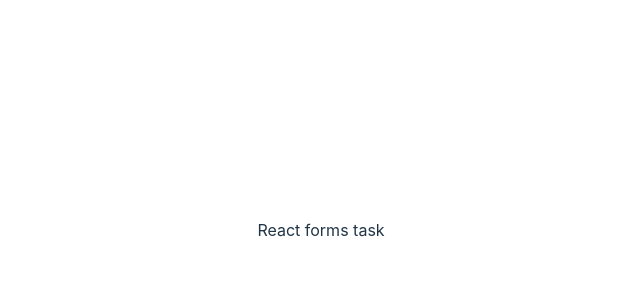
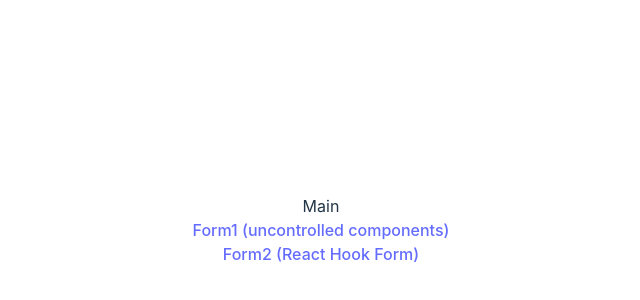
Before and after one commit to Gunsnfnr/rss-react-2024-q3-forms, a React (Vite) app: page / in a window 1280 px wide. Shown: the part 170-470 px from the top of the page, without its empty margins (319-959 px from the left). Built offline with nearby package versions, Linux system fonts and the light colour scheme.

Commit message:
feat: add basic pages and routing

```diff
--- a/src/App.tsx
+++ b/src/App.tsx
@@ -1,11 +1,37 @@
+// import {createBrowserRouter} from 'react-router-dom';
+import { createBrowserRouter, RouterProvider } from 'react-router-dom';
 import './App.css';
+import Main from './components/Main/Main';
+import Form1 from './components/Form1/Form1';
+import Form2 from './components/Form2/Form2';
+import NotFound from './components/NotFound/NotFound';
 
-function App() {
-  return (
-    <>
-      <div>React forms task</div>
-    </>
-  );
-}
+const router = createBrowserRouter([
+  {
+    path: '/',
+    Component: Main,
+    // children: [
+    // ],
+  },
+  {
+    path: '/form1',
+    Component: Form1,
+  },
+  {
+    path: '/form2',
+    Component: Form2,
+  },
+  { path: '*', Component: NotFound },
+]);
+
+// const App = () => {
+//   return (
+//     <>
+//       <div>React forms task</div>
+//     </>
+//   );
+// };
+
+const App = () => <RouterProvider router={router} />;
 
 export default App;
--- /dev/null
+++ b/src/components/Form1/Form1.tsx
@@ -0,0 +1,13 @@
+import { Link } from 'react-router-dom';
+
+const Form1 = () => {
+  return (
+    <>
+      <div>Form #1 - uncontrolled components</div>
+      <div>
+        Back to <Link to="/">the Main page</Link>
+      </div>
+    </>
+  );
+};
+export default Form1;
--- /dev/null
+++ b/src/components/Form2/Form2.tsx
@@ -0,0 +1,13 @@
+import { Link } from 'react-router-dom';
+
+const Form2 = () => {
+  return (
+    <>
+      <div>Form #2 - React Hook Form</div>
+      <div>
+        Back to <Link to="/">the Main page</Link>
+      </div>
+    </>
+  );
+};
+export default Form2;
--- /dev/null
+++ b/src/components/Main/Main.tsx
@@ -0,0 +1,16 @@
+import { Link } from 'react-router-dom';
+
+const Main = () => {
+  return (
+    <>
+      <div>Main</div>
+      <div>
+        <Link to="/form1">Form1 (uncontrolled components)</Link>
+      </div>
+      <div>
+        <Link to="/form2">Form2 (React Hook Form)</Link>
+      </div>
+    </>
+  );
+};
+export default Main;
--- /dev/null
+++ b/src/components/NotFound/NotFound.tsx
@@ -0,0 +1,13 @@
+import { Link } from 'react-router-dom';
+
+const NotFound = () => {
+  return (
+    <>
+      <div>Wrong URL</div>
+      <div>
+        Back to <Link to="/">the Main page</Link>
+      </div>
+    </>
+  );
+};
+export default NotFound;
--- a/src/main.tsx
+++ b/src/main.tsx
@@ -1,10 +1,5 @@
-import { StrictMode } from 'react';
 import { createRoot } from 'react-dom/client';
 import App from './App.tsx';
 import './index.css';
 
-createRoot(document.getElementById('root')!).render(
-  <StrictMode>
-    <App />
-  </StrictMode>,
-);
+createRoot(document.getElementById('root')!).render(<App />);
```
